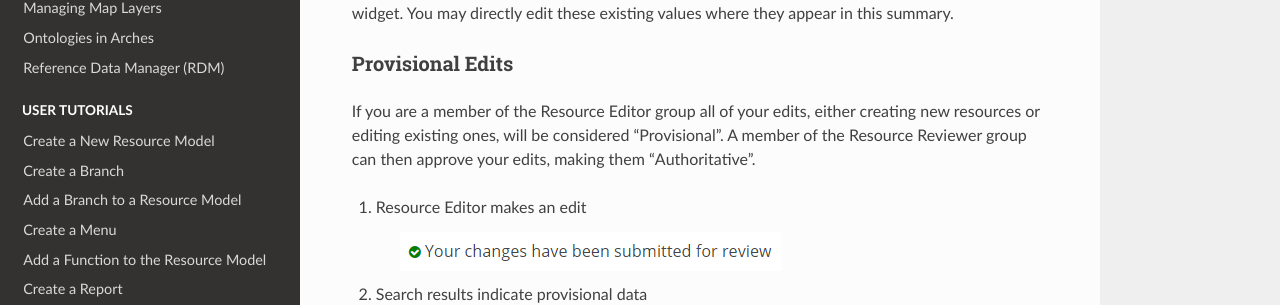
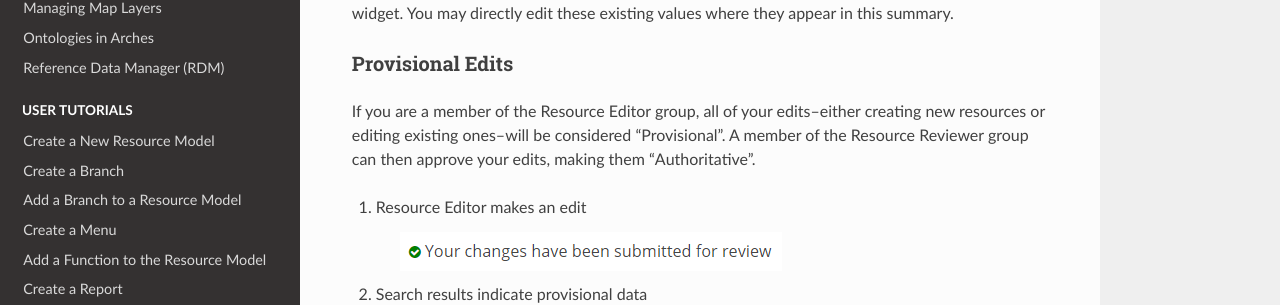
Before and after one commit to archesproject/arches-docs, a Sphinx documentation site: the page built from docs/creating-resources.txt, in a window 1280 px wide and 900 px high, scrolled down 1886 px. Shown: the part 156-461 px from the top of the window. Built offline with Sphinx 7.4.7 and the Read the Docs theme 2.0.0, drawn with Linux system fonts in a browser that asks for light colours.

Commit message:
small wording improvement

```diff
--- a/docs/creating-resources.txt
+++ b/docs/creating-resources.txt
@@ -29,7 +29,7 @@ As an example, Name/Name Type pairs tend to allow multiple values. Above, two ne
 Provisional Edits
 -----------------
 
-If you are a member of the Resource Editor group all of your edits, either creating new resources or editing existing ones, will be considered "Provisional". A member of the Resource Reviewer group can then approve your edits, making them "Authoritative".
+If you are a member of the Resource Editor group, all of your edits--either creating new resources or editing existing ones--will be considered "Provisional". A member of the Resource Reviewer group can then approve your edits, making them "Authoritative".
 
 1. Resource Editor makes an edit
 
```
